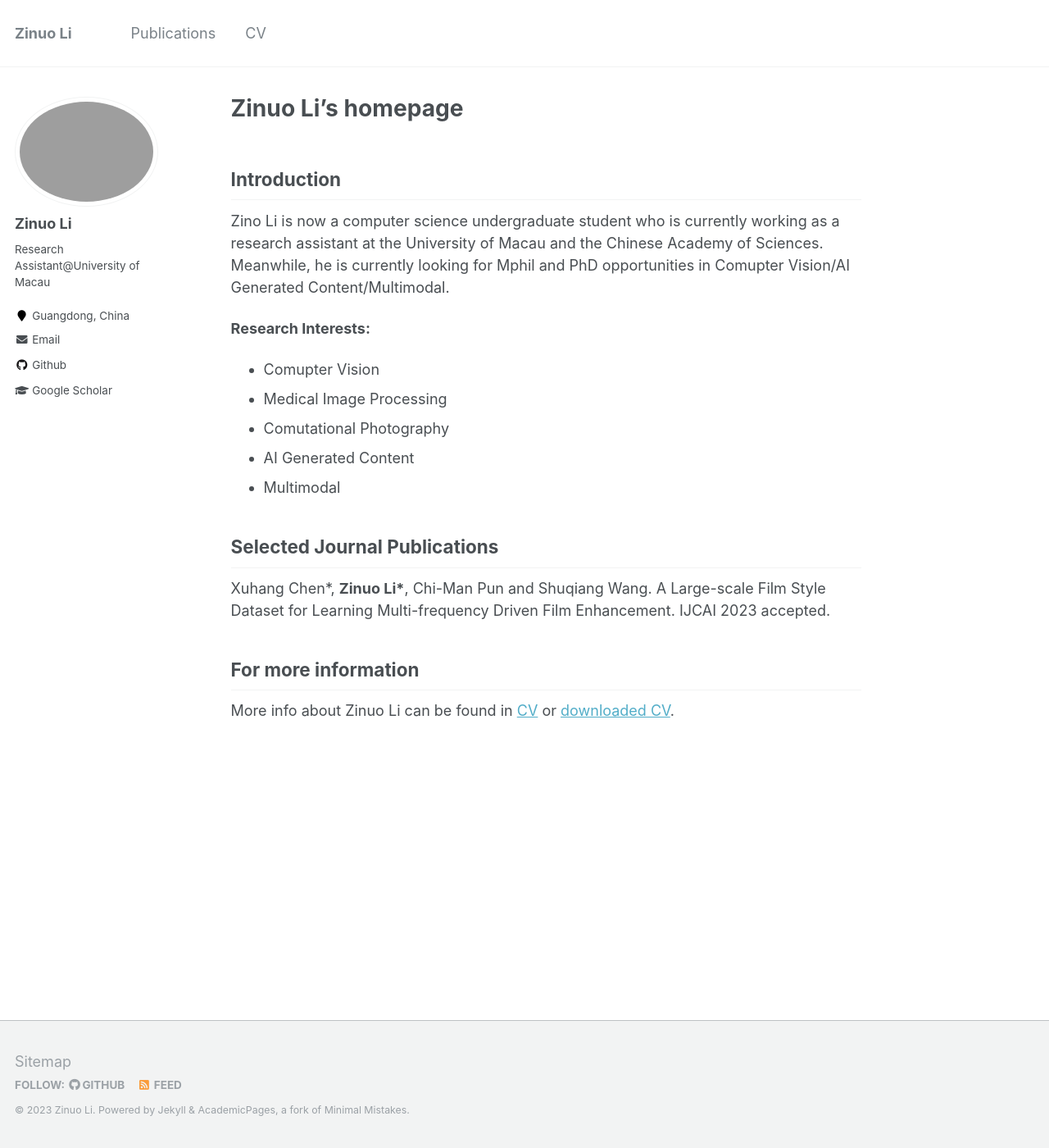
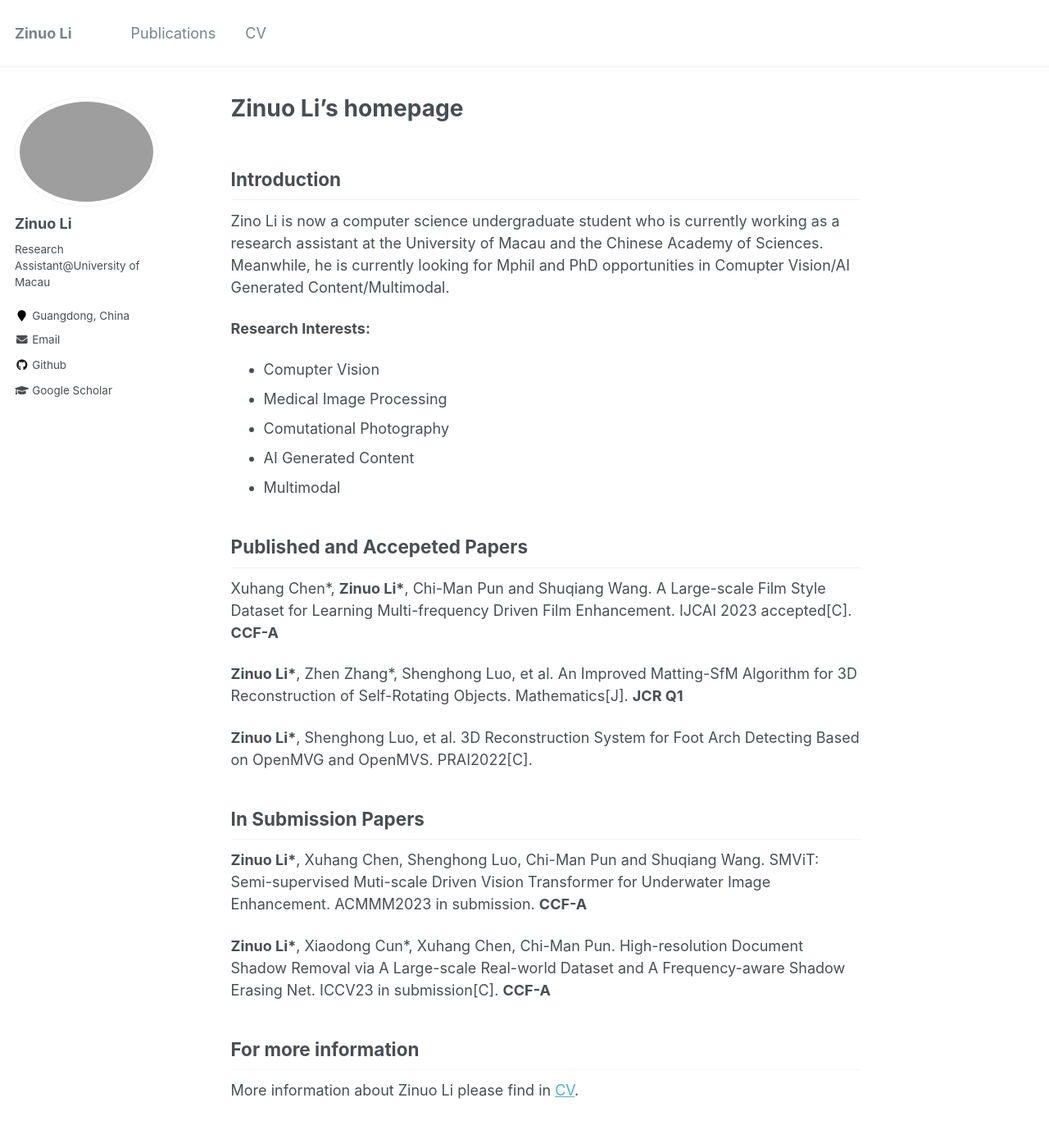
Before and after one commit to Shenghong-Luo/Shenghong-Luo.github.io, a Jekyll site: the page built from _pages/about.md, in a window 1280 px wide and 1400 px high. Shown: the whole window at 82% size. Built offline with Jekyll 4.4.1, drawn with Linux system fonts in a browser that asks for light colours.

Commit message:
Update about.md

```diff
--- a/_pages/about.md
+++ b/_pages/about.md
@@ -18,9 +18,17 @@ Zino Li is now a computer science undergraduate student who is currently working
 * AI Generated Content
 * Multimodal
 
-## Selected Journal Publications
-Xuhang Chen\*, **Zinuo Li\***, Chi-Man Pun and Shuqiang Wang. A Large-scale Film Style Dataset for Learning Multi-frequency Driven Film Enhancement. IJCAI 2023 accepted.
+## Published and Accepeted Papers
+Xuhang Chen\*, **Zinuo Li\***, Chi-Man Pun and Shuqiang Wang. A Large-scale Film Style Dataset for Learning Multi-frequency Driven Film Enhancement. IJCAI 2023 accepted[C]. **CCF-A**
 
+**Zinuo Li\***, Zhen Zhang\*, Shenghong Luo, et al. An Improved Matting-SfM Algorithm for 3D Reconstruction of Self-Rotating Objects. Mathematics[J]. **JCR Q1**
+
+**Zinuo Li\***, Shenghong Luo, et al. 3D Reconstruction System for Foot Arch Detecting Based on OpenMVG and OpenMVS. PRAI2022[C].
+
+## In Submission Papers
+**Zinuo Li\***,  Xuhang Chen, Shenghong Luo, Chi-Man Pun and Shuqiang Wang. SMViT: Semi-supervised Muti-scale Driven Vision Transformer for Underwater Image Enhancement. ACMMM2023 in submission. **CCF-A**
+
+**Zinuo Li\***, Xiaodong Cun\*, Xuhang Chen, Chi-Man Pun. High-resolution Document Shadow Removal via A Large-scale Real-world Dataset and A Frequency-aware Shadow Erasing Net. ICCV23 in submission[C]. **CCF-A**
 
 ## For more information
-More info about Zinuo Li can be found in [CV](https://zejiang-unsw.github.io/cv/) or [downloaded CV](http://zejiang-unsw.github.io/files/CV_ZeJIANG.pdf).
+More information about Zinuo Li please find in [CV](https://github.com/zinuoli/zinuoli.github.io/blob/main/files/CV-Zinuo.pdf).
```
